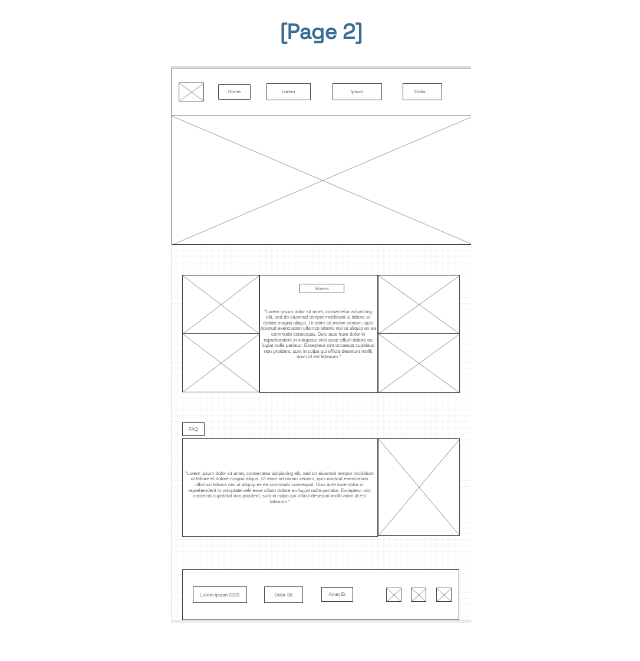
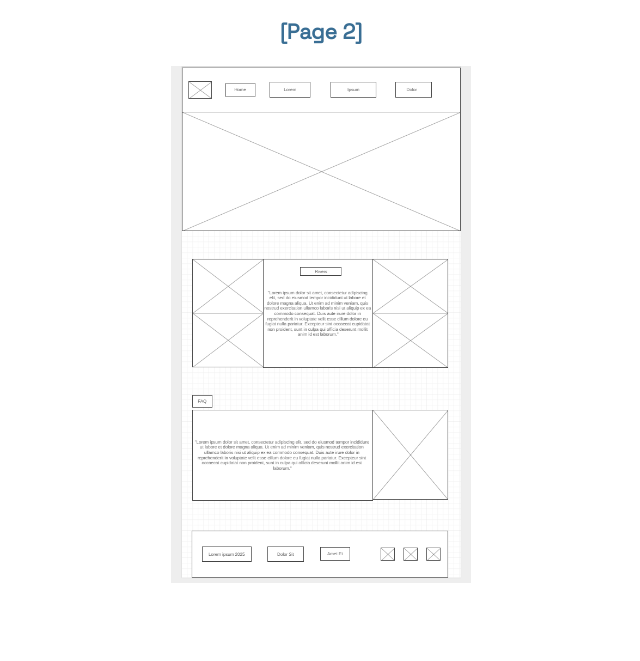
Before and after one commit to NordiskPirat/wdd130, a plain HTML site: page wwr/site-plan-rafting.html in a window 1280 px wide. Shown: the part 2842-3503 px from the top of the page, without its empty margins (319-959 px from the left). Drawn offline with Linux system fonts and the light colour scheme.

Commit message:
updated page 2 wireframe pic

```diff
--- a/wwr/site-plan-rafting.html
+++ b/wwr/site-plan-rafting.html
@@ -127,7 +127,7 @@
       />
 
       <h3>[Page 2]</h3>
-      <img src="./images/wireframepage2.png" alt="Page 2 wireframe" />
+      <img src="./images/wwrwireframepage2.png" alt="Page 2 wireframe" />
 
       <!-- <img src="#" alt="page 2 wireframe"> -->
     </main>
```
Also changed, not shown: wwr/images/wireframepage2.png (deleted), wwr/images/wwrwireframepage2.png (added).
